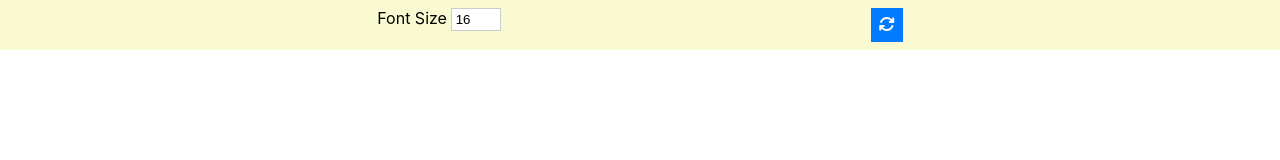
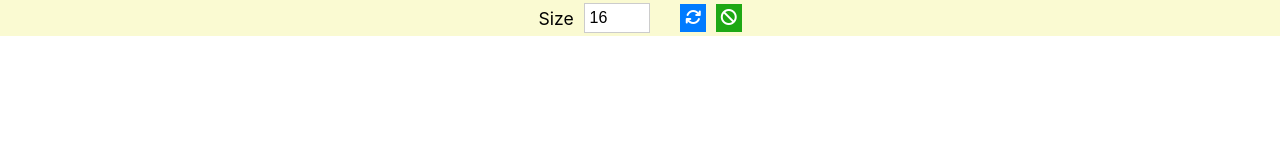
Before and after one commit to AshrafMd-1/pracpad, a website built with Vite: page index.html in a window 1280 px wide. Built offline with nearby package versions, Linux system fonts and the light colour scheme.

Commit message:
change styling

```diff
--- a/forge.config.js
+++ b/forge.config.js
@@ -1,5 +1,5 @@
-const { FusesPlugin } = require('@electron-forge/plugin-fuses');
-const { FuseV1Options, FuseVersion } = require('@electron/fuses');
+const {FusesPlugin} = require('@electron-forge/plugin-fuses');
+const {FuseV1Options, FuseVersion} = require('@electron/fuses');
 
 module.exports = {
   packagerConfig: {
--- a/index.html
+++ b/index.html
@@ -11,12 +11,17 @@
 <body>
 <div class="controls-container">
     <div class="font-size">
-        <label for="fontSize">Font Size</label>
-        <input id="fontSize" type="number" title="Font Size" value="16" min="1" max="72"/>
+        <label for="fontSize">Size</label>
+        <input id="fontSize" max="72" min="1" title="Font Size" type="number" value="16"/>
     </div>
-    <button id="reload" title="Reload"><i class="fas fa-sync"></i></button>
+    <div class="button-container">
+        <button id="reload" title="Reload"><i class="fas fa-sync"></i></button>
+        <button class="always-on-top-off" id="always-on-top" title="toggle always on top"><i
+                class="fa-solid fa-ban"></i></button>
+    </div>
+
 </div>
-<div contenteditable="true" id="editor" class="apply-font"></div>
-<script type="module" src="/src/renderer.js"></script>
+<div class="apply-font" contenteditable="true" id="editor" spellcheck="false"></div>
+<script src="/src/renderer.js" type="module"></script>
 </body>
 </html>
--- a/src/index.css
+++ b/src/index.css
@@ -3,10 +3,9 @@ body {
     Arial, sans-serif;
     margin: 0;
     padding: 0;
-    overflow-y: hidden;
 }
 
-*{
+* {
     box-sizing: border-box;
     padding: 0;
     margin: 0;
@@ -16,56 +15,87 @@ body {
     width: 100%;
     height: 100vh;
     border: none;
-    padding-top: 60px;
-    padding-left: 10px;
-    padding-right: 10px;
+    padding: 40px 10px 10px;
     outline: none;
     font-family: 'Arial', sans-serif;
     letter-spacing: 0.1rem;
-    line-height: 1.15rem;
     color: black;
     resize: none;
     font-size: 16px;
 }
 
-.controls-container{
+
+.fas {
+    cursor: pointer;
+}
+
+button {
+    padding: 0.3rem;
+    border: none;
+    outline: none;
+    cursor: pointer;
+    font-size: 1rem;
+}
+
+
+#reload {
+    background-color: #007bff;
+    color: white;
+}
+
+#save {
+    background-color: #0056b3;
+    color: white;
+}
+
+.controls-container {
     display: flex;
     position: fixed;
     width: 100%;
-    height: 50px;
-    justify-content: space-evenly;
+    height: 36px;
+    justify-content: center;
+    align-items: center;
+    gap: 30px;
     padding: 8px;
     background-color: lightgoldenrodyellow;
 }
 
-.fas{
-    cursor: pointer;
+.font-size {
+    display: flex;
+    align-items: center;
+    gap: 10px;
 }
 
-select{
-    padding: 0.2rem;
+label {
+    font-size: 1.1rem;
+}
+
+input {
+    padding: 0.3rem;
     border: 1px solid #ccc;
     outline: none;
-    width: 100px;
-}
-
-input{
-    padding: 0.2rem;
-    border: 1px solid #ccc;
-    outline: none;
-    width: 50px;
-}
-
-button{
-    padding: 0.5rem;
-    border: none;
-    outline: none;
-    cursor: pointer;
-    background-color: #007bff;
-    color: white;
     font-size: 1rem;
 }
 
-button:hover{
-    background-color: #0056b3;
+.always-on-top-on {
+    background-color: #d55a5a;
+    color: #fff;
 }
+
+.always-on-top-on:hover {
+    background-color: #d54343;
+}
+
+.always-on-top-off {
+    background-color: #1ea814;
+    color: #fff;
+}
+
+.always-on-top-off:hover {
+    background-color: #14810a;
+}
+
+.button-container {
+    display: flex;
+    gap: 10px;
+}
--- a/src/preload.js
+++ b/src/preload.js
@@ -0,0 +1,5 @@
+const {contextBridge, ipcRenderer} = require("electron");
+
+contextBridge.exposeInMainWorld("api", {
+  toggleAlwaysOnTop: () => ipcRenderer.send("always-on-top"),
+});
--- a/src/renderer.js
+++ b/src/renderer.js
@@ -3,6 +3,10 @@ import './index.css';
 const fontSizeInput = document.getElementById('fontSize');
 const reloadButton = document.getElementById('reload');
 const editor = document.getElementById('editor');
+const alwaysOnTopButton = document.getElementById('always-on-top');
+const alwaysOnTopIcon = document.querySelector('#always-on-top i');
+
+let isAlwaysOnTop = false;
 
 fontSizeInput.addEventListener('input', () => {
   editor.style.fontSize = `${fontSizeInput.value}px`;
@@ -15,3 +19,14 @@ reloadButton.addEventListener('click', () => {
 });
 
 editor.contentEditable = 'true';
+
+const toggleAlwaysOnTop = () => {
+  isAlwaysOnTop = !isAlwaysOnTop;
+
+  alwaysOnTopButton.classList.toggle('always-on-top-on', isAlwaysOnTop);
+  alwaysOnTopButton.classList.toggle('always-on-top-off', !isAlwaysOnTop);
+
+  api.toggleAlwaysOnTop();
+};
+
+alwaysOnTopButton.addEventListener('click', toggleAlwaysOnTop);
--- a/vite.main.config.mjs
+++ b/vite.main.config.mjs
@@ -1,4 +1,4 @@
-import { defineConfig } from 'vite';
+import {defineConfig} from 'vite';
 
 // https://vitejs.dev/config
 export default defineConfig({});
--- a/vite.preload.config.mjs
+++ b/vite.preload.config.mjs
@@ -1,4 +1,4 @@
-import { defineConfig } from 'vite';
+import {defineConfig} from 'vite';
 
 // https://vitejs.dev/config
 export default defineConfig({});
--- a/vite.renderer.config.mjs
+++ b/vite.renderer.config.mjs
@@ -1,4 +1,4 @@
-import { defineConfig } from 'vite';
+import {defineConfig} from 'vite';
 
 // https://vitejs.dev/config
 export default defineConfig({});
```
Also changed, not shown: src/main.js (+7 -4 lines), README.md (added).
